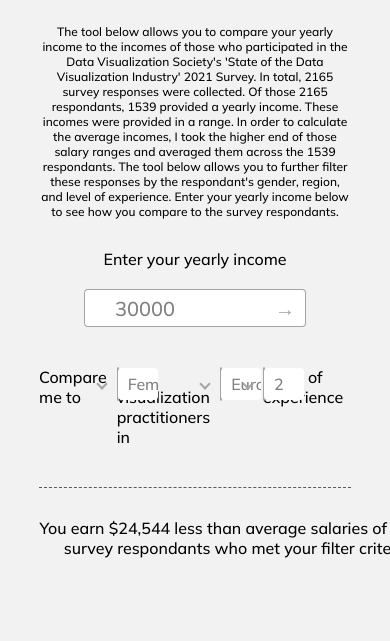
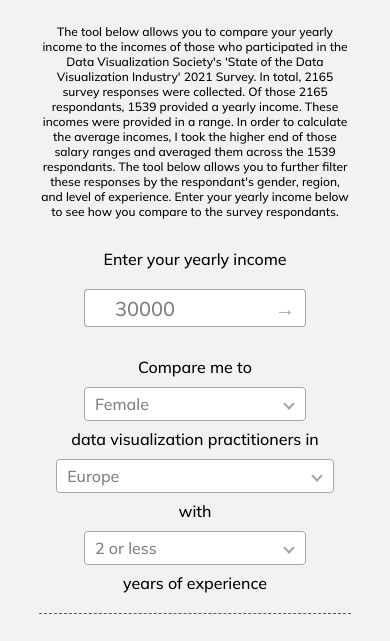
Before and after one commit to two-n/dvs-2021, a website built with Parcel: page index.html in a window 390 px wide. Shown: the part 200-841 px from the top of the page. Built offline with nearby package versions, Linux system fonts and the light colour scheme.

Commit message:
fix filter css

```diff
--- a/index.html
+++ b/index.html
@@ -3,7 +3,7 @@
 <!--[if IE 7]>         <html class="no-js lt-ie9 lt-ie8"> <![endif]-->
 <!--[if IE 8]>         <html class="no-js lt-ie9"> <![endif]-->
 <!--[if gt IE 8]><!-->
-<html class="no-js">
+<html>
 <!--<![endif]-->
 
 <head>
--- a/src/components/Chart/chart.js
+++ b/src/components/Chart/chart.js
@@ -185,12 +185,18 @@
       .attr("width", CONFIG.WIDTH)
       .attr("height", CONFIG.HEIGHT)
 
+    const footer = this.selection
+      .append("div")
+      .attr("class", "footer")
+
+    footer.append("div")
+      .html("link to survey")
+
     this.draw()
 
   }
 
   draw() {
-
     const [averages, count] = getBarData(this.data, this.region, this.experience, this.gender)
     this.count = count.length
     // update data
@@ -233,9 +239,9 @@
     const yAxisLine = axisLeft(yLine).ticks(5).tickFormat(format("$~s")).tickSizeOuter(0)
 
     this.areaText
-      .html(`Your pay gap of ${format("($,.0f")(Math.abs(gap))} could accumulate
-        to a ${wealth_sum > 0 ? 'loss' : 'gain'}
-        of ${format("($,.0f")(Math.abs(wealth_sum))} in wealth over 30 years,
+      .html(`Your pay gap of <strong>${format("($,.0f")(Math.abs(gap))}</strong> could accumulate
+        to a <strong>${wealth_sum > 0 ? 'loss' : 'gain'}
+        of ${format("($,.0f")(Math.abs(wealth_sum))}</strong> in wealth over 30 years,
         assuming you invest that amount today in an index fund tracking the S&P 500.
         This is assuming an inflation adjusted return of 8.29% year over year,
         as is the historical return of the S&P 500.`)
@@ -314,11 +320,12 @@
 
     this.donutText
       .html(`and you work
-      ${format("(,.0f")(Math.abs(262 * gapData))} days
+      <strong>${format("(,.0f")(Math.abs(262 * gapData))} days </strong>
       ${gapData > 0 ? 'more' : 'less'}
       than the average respondant to earn the same amount.
       In other words, you
-      ${gapData > 0 ? 'would work for free until' : 'could stop working on'} ${date}.`)
+      ${gapData > 0 ? 'would work for free until' : 'could stop working on'}
+      <strong>${date}.</strong>`)
 
     const pieGen =
       pie()
@@ -429,9 +436,10 @@
 
     this.barText
       .html(`<span>You earn</span>
-    <span>${format("($,.0f")(Math.abs(gap))}
-    ${gap > 0 ? 'less' : 'more'}</span>
-    <span>than average salaries of the ${this.count} survey respondants who met your filter criteria. </span>`)
+    <strong>${format("($,.0f")(Math.abs(gap))}
+    ${gap > 0 ? 'less' : 'more'}</strong>
+    <span>than average salaries of the <strong>${this.count}</strong>
+    survey respondants who met your filter criteria. </span>`)
 
     const svg = this.barSvg
 
--- a/src/components/Chart/style.scss
+++ b/src/components/Chart/style.scss
@@ -14,6 +14,13 @@
   min-height: 100vh;
   margin: 0 auto;
   background-color: $colorNeutralLight;
+}
+
+.footer {
+  width: 100%;
+  min-height: 100px;
+  display: flex;
+  justify-items: space-between;
 }
 
 #chart {
@@ -43,16 +50,26 @@
   }
 
   .dropdown-container {
-    margin-top: $spacing;
     display: flex;
-    padding-bottom: 20px;
+    flex-wrap: wrap;
+    align-items: center;
+    gap: 10px;
+    justify-content: center;
+
+    // make dropdown drop over its siblings
+    :nth-child(2) {
+      z-index: 3;
+    }
+
+    :nth-child(4) {
+      z-index: 2;
+    }
+
   }
 
   .filter-label {
-    width: 100%;
-    display: flex;
-    justify-content: flex-end;
-    margin-right: 10px;
+    white-space:nowrap;
+    // margin-right: 10px;
   }
 
   .input-container, .input-label {
@@ -125,6 +142,12 @@
     grid-template-columns: 1fr;
 
   }
+
+  .filter-wrapper {
+    width: 100%;
+    display: flex;
+    justify-content: center;
+  }
 }
 
   .grid {
@@ -187,6 +210,8 @@
     .area-container, .percent-container, .bar-container, .donut-container {
       text-align: center;
     }
+
+
   }
 
 }
--- a/src/components/Dropdown/style.scss
+++ b/src/components/Dropdown/style.scss
@@ -3,12 +3,14 @@
 .filter-wrapper {
   position: relative;
   // top: 25px;
-  width: 100%;
+  height: 32px;
+  min-width: 220px;
 
 }
+
 .filter {
   position: absolute;
-  width: 100%;
+  min-width: 220px;
   border: 1px solid $colorNeutralMed;
   border-radius: 4px;
   font-size: $fontSize;
```
